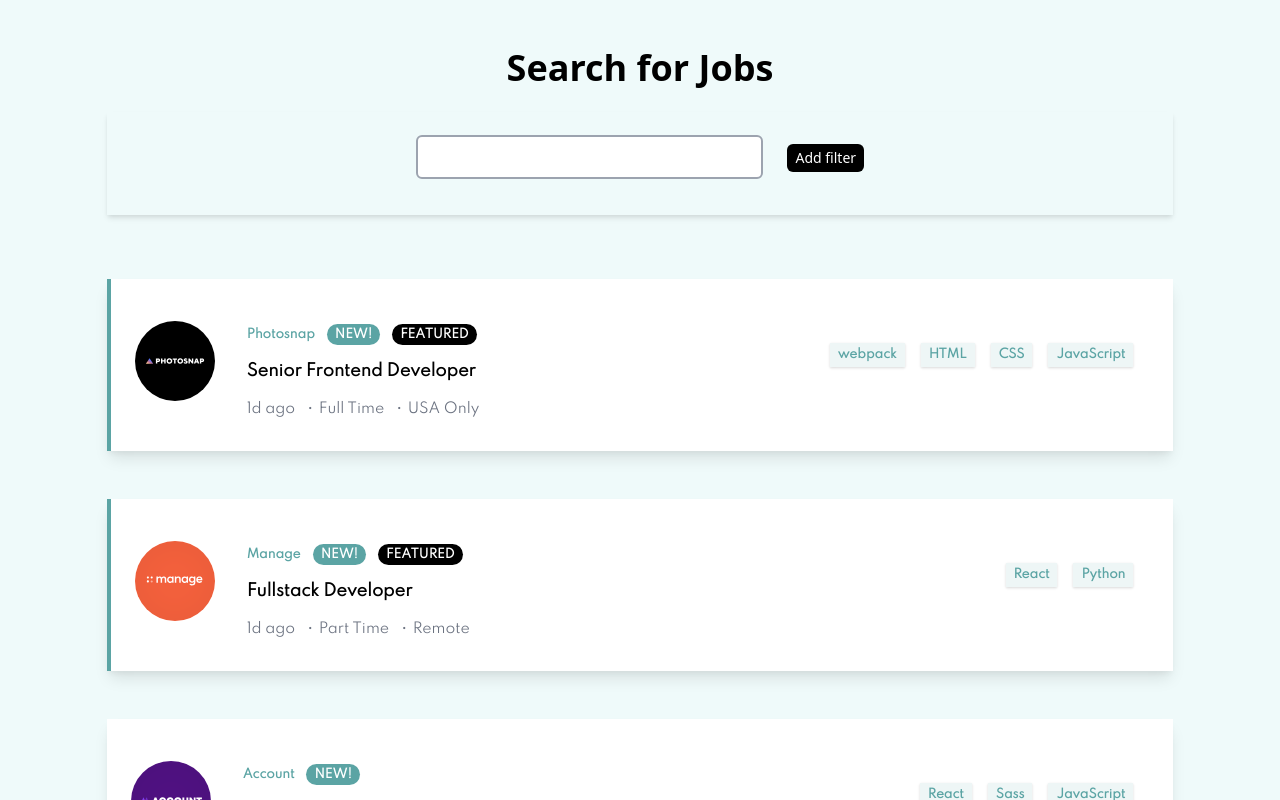
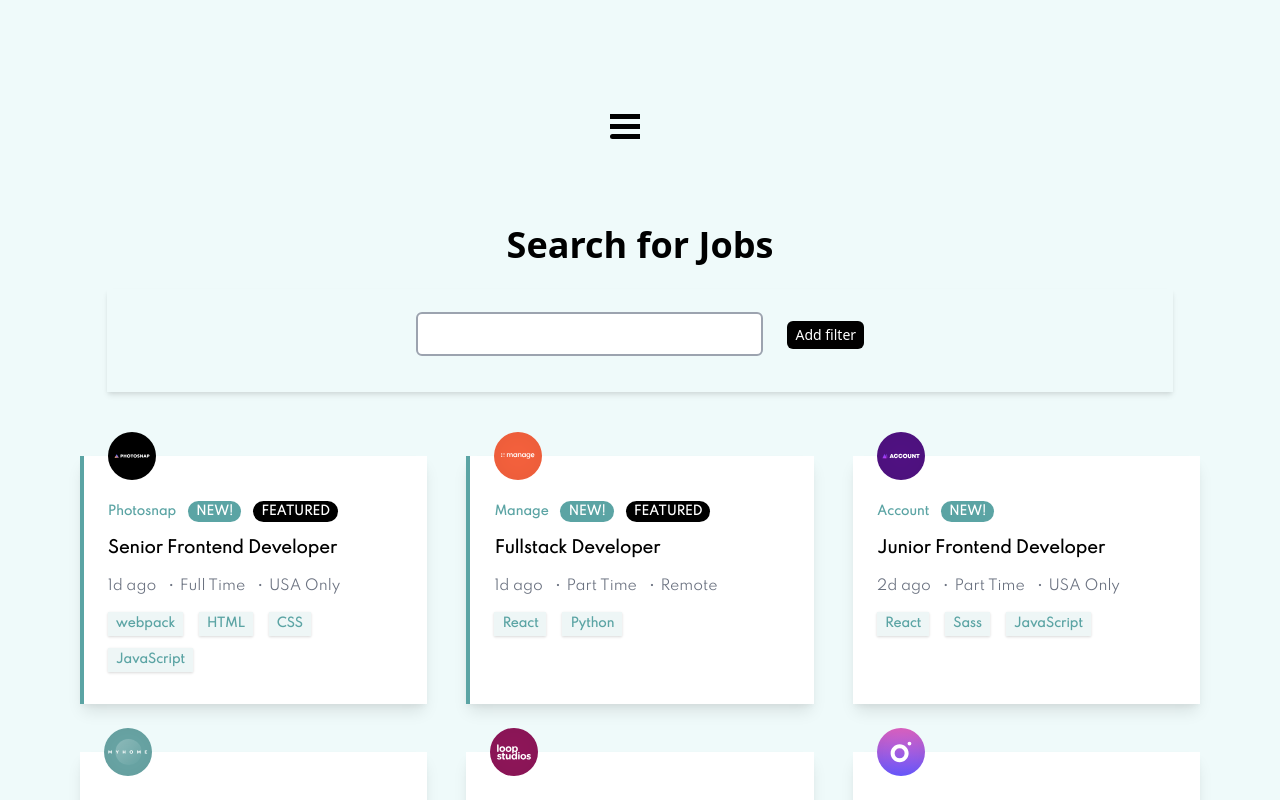
Before and after one commit to Douyemiene/Job-listings, a React (Create React App) app: page / in a window 1280 px wide. Shown: the top 800 px of the page. Built offline with nearby package versions, Linux system fonts and the light colour scheme.

Commit message:
feature: create navbar for landing page

```diff
--- a/package.json
+++ b/package.json
@@ -20,6 +20,9 @@
     "build": "craco build",
     "test": "craco test",
     "eject": "react-scripts eject"
+  },
+  "resolutions": {
+    "styled-components": "^5"
   },
   "eslintConfig": {
     "extends": [
--- a/src/App.js
+++ b/src/App.js
@@ -3,8 +3,118 @@ import "./App.css";
 import { Job } from "./components/Job";
 import { jobs } from "./data.js";
 import AddedFilter from "./components/AddedFilter";
+import styled from "styled-components";
 
 export default function App() {
+  const [navState, setNavState] = useState(""); //typescript typescript typescript
+  const onToggleNav = () => {
+    if (navState) {
+      setNavState("");
+    } else {
+      setNavState("open");
+    }
+  };
+  const NavIcon = styled.div`
+    width: 60px;
+    height: 45px;
+    position: relative;
+    margin: 50px auto;
+    -webkit-transform: rotate(0deg);
+    -moz-transform: rotate(0deg);
+    -o-transform: rotate(0deg);
+    transform: rotate(0deg);
+    -webkit-transition: 0.5s ease-in-out;
+    -moz-transition: 0.5s ease-in-out;
+    -o-transition: 0.5s ease-in-out;
+    transition: 0.5s ease-in-out;
+    cursor: pointer;
+
+    &:hover {
+    }
+
+    & span {
+      display: block;
+      position: absolute;
+      height: 5px;
+      width: 50%;
+      background: #000;
+      opacity: 1;
+      -webkit-transform: rotate(0deg);
+      -moz-transform: rotate(0deg);
+      -o-transform: rotate(0deg);
+      transform: rotate(0deg);
+      -webkit-transition: 0.25s ease-in-out;
+      -moz-transition: 0.25s ease-in-out;
+      -o-transition: 0.25s ease-in-out;
+      transition: 0.25s ease-in-out;
+    }
+
+    pan:nth-child(even) {
+      left: 50%;
+      border-radius: 0 9px 9px 0;
+    }
+
+    & span:nth-child(odd) {
+      left: 0px;
+      border-radius: 9px 0 0 9px;
+    }
+
+    & span:nth-child(1),
+    & span:nth-child(2) {
+      top: 0px;
+    }
+
+    & span:nth-child(3),
+    & span:nth-child(4) {
+      top: 10px;
+    }
+
+    & span:nth-child(5) {
+      top: 20px;
+    }
+
+    &.open span:nth-child(1) {
+      -webkit-transform: rotate(45deg);
+      -moz-transform: rotate(45deg);
+      -o-transform: rotate(45deg);
+      transform: rotate(45deg);
+    }
+
+    &.open span:nth-child(2),
+    &.open span:nth-child(5) {
+      -webkit-transform: rotate(-45deg);
+      -moz-transform: rotate(-45deg);
+      -o-transform: rotate(-45deg);
+      transform: rotate(-45deg);
+    }
+
+    &.open span:nth-child(1) {
+      left: 0px;
+      top: 7px;
+    }
+
+    &.open span:nth-child(2) {
+      right: 50%;
+      top: 7px;
+    }
+
+    &.open span:nth-child(3) {
+      left: -50%;
+      opacity: 0;
+    }
+
+    &.open span:nth-child(4) {
+      left: 100%;
+      opacity: 0;
+    }
+
+    &.open span:nth-child(5) {
+      opacity: 0;
+      left: 5px;
+      top: 29px;
+    }
+  `;
+
   //state
   const [searchFilters, setSearchFilters] = useState([]);
   const [filter, setFilter] = useState("");
@@ -64,6 +174,15 @@ export default function App() {
 
   return (
     <div className="App pt-12 bg-bgCyan">
+      <div className="py-4 flex justify-end px-4">
+        <NavIcon className={navState} onClick={onToggleNav}>
+          <span></span>
+          <span></span>
+          <span></span>
+          <span></span>
+          <span></span>
+        </NavIcon>
+      </div>
       <div className="text-2xl lg:text-4xl font-semibold">Search for Jobs</div>
       <div className="shadow-md w-10/12 mx-auto my-6 py-4 px-3 mb-16">
         <input
@@ -83,7 +202,7 @@ export default function App() {
           ))}
         </div>
       </div>
-      <div>
+      <div className="md:grid grid-cols-2 lg:grid-cols-3 gap-x-2 md:px-6 lg:px-16">
         {filteredJobs.map((jobItem) => (
           <Job data={jobItem} />
         ))}
--- a/src/components/Job.js
+++ b/src/components/Job.js
@@ -27,12 +27,12 @@ export const Job = ({ data }) => {
 
   return (
     <div
-      className={`${bordered} w-11/12 lg:w-10/12 mx-auto lg:flex items-center bg-white mb-12 px-6 pt-6 pb-5 lg:pb-8 shadow-lg relative font-spartan`}
+      className={`${bordered} w-11/12  mx-auto items-center bg-white mb-12 px-6 pt-6 pb-5 shadow-lg relative font-spartan`}
     >
       <img
         src={process.env.PUBLIC_URL + logo}
         alt="company logo"
-        className="h-12 absolute lg:static lg:mr-8 lg:h-20 -top-6"
+        className="h-12 absolute  -top-6"
       />
 
       <div>
@@ -60,7 +60,7 @@ export const Job = ({ data }) => {
           style={{ height: "1.2px" }}
         />
       </div>
-      <div className="flex flex-wrap content-between max-h-44 lg:flex-grow lg:justify-end">
+      <div className="flex flex-wrap content-between max-h-44 mt-4">
         {tools.map((item) => (
           <ToolsAndLanguages toolOrSkill={item} />
         ))}
```
